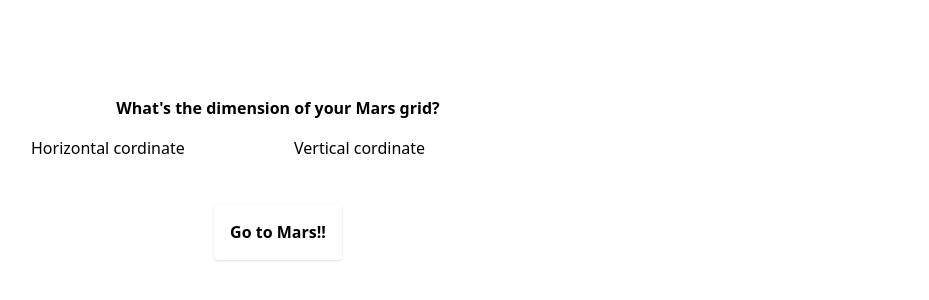
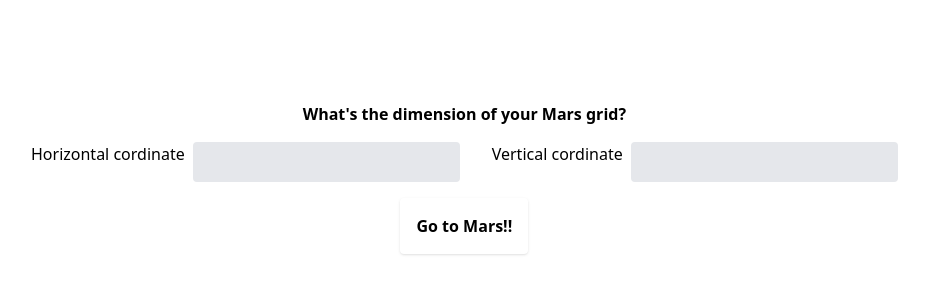
Before and after one commit to nuriaricart/martian-robots, a React (Vite) app: page / in a window 1280 px wide. Shown: the part 222-522 px from the top of the page, without its empty margins (65-994 px from the left). Built offline with nearby package versions, Linux system fonts and the light colour scheme.

Commit message:
core: create common components

```diff
--- /dev/null
+++ b/src/Button.tsx
@@ -0,0 +1,18 @@
+import classnames from "classnames";
+
+type ButtonProps = {
+    label: string;
+    className?: string;
+    onClick: () => void;
+    disabled?: boolean;
+}
+
+function Button(props: ButtonProps) {
+    const {label, className, onClick, disabled} = props;
+
+    return (
+        <button className={classnames("self-center p-4 rounded font-bold shadow bg-white disabled:bg-gray-100 disabled:text-gray-400", className)} onClick={onClick} disabled={disabled}>{label}</button>
+    );
+}
+
+export default Button;
--- a/src/InputWrapper.tsx
+++ b/src/InputWrapper.tsx
@@ -1,21 +1,30 @@
-import classNames from "classnames";
+import c from "classnames";
 import { OrientationEnumType } from "./entityTypes";
 
 type InputWrapperProps = {
     labelText: string;
     value: string | OrientationEnumType;
     type: React.HTMLInputTypeAttribute;
-    className?: string;
     keyValue: string;
     setValue: (input: string, key: string) => void;
+    name?: string;
+    classNames?: {
+        labelWrapperClassName?: string;
+        labelClassName?: string;
+        inputClassName?: string;
+    };
+    checked?: boolean;
+    helperText?: string;
 }
 
+// TODO prevent user from entering negative numbers
 function InputWrapper (props: InputWrapperProps) {
-    const {labelText, value, type, className, keyValue, setValue} = props;
+    const {labelText, value, type, classNames, keyValue, setValue, name, checked, helperText} = props;
     return (
-        <label className={classNames("flex flex-col gap-1", className)}>
-            {labelText}
-            <input type={type} value={value as string} onChange={e => setValue(e.target.value, keyValue)}></input>
+        <label className={c("flex gap-2", classNames?.labelWrapperClassName)}>
+            <span className={c(classNames?.labelClassName)}>{labelText}</span>
+            <input name={name} type={type} value={value as string} onChange={e => setValue(e.target.value, keyValue)} min="0" checked={checked} className={c({"bg-gray-200 appearance-none border-2 border-gray-200 rounded py-2 px-4 text-gray-700 leading-tight focus:outline-none focus:bg-white focus:border-purple-500": type != "radio"}, classNames?.inputClassName)}></input>
+            {helperText && <div className="italic text-xs text-gray-400">{helperText}</div>}
         </label>
     )
 };
```
